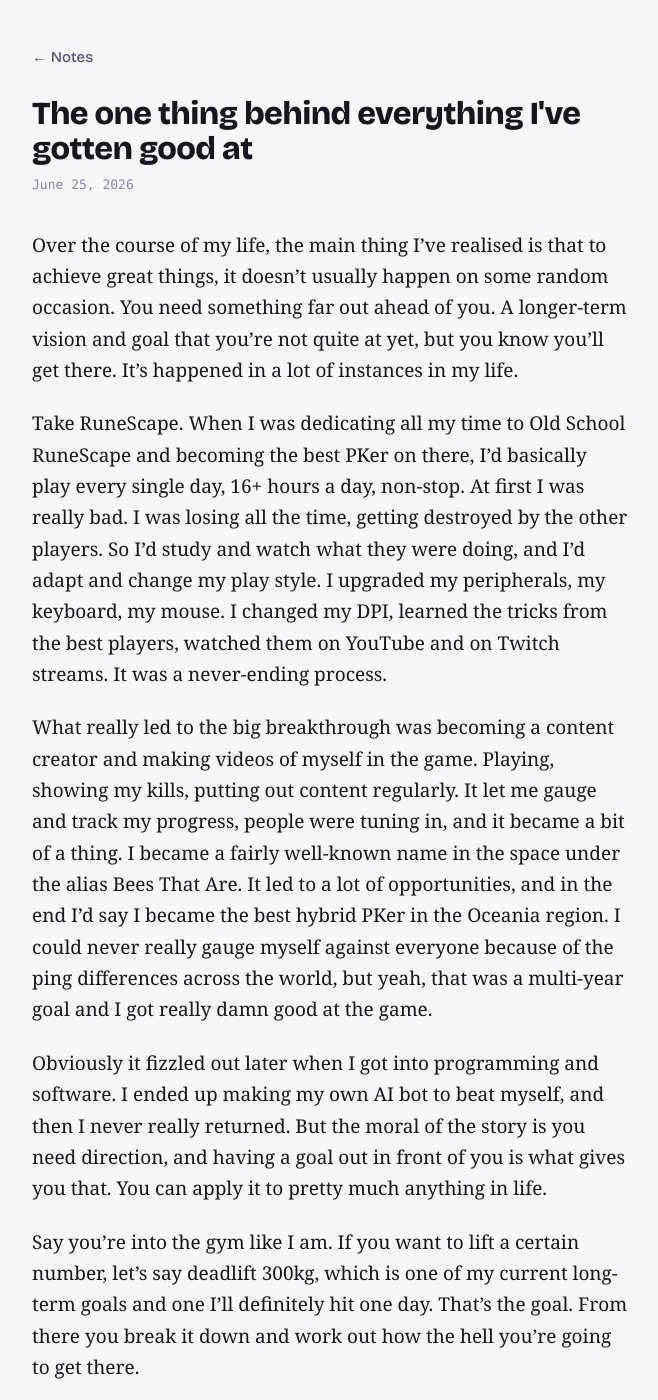
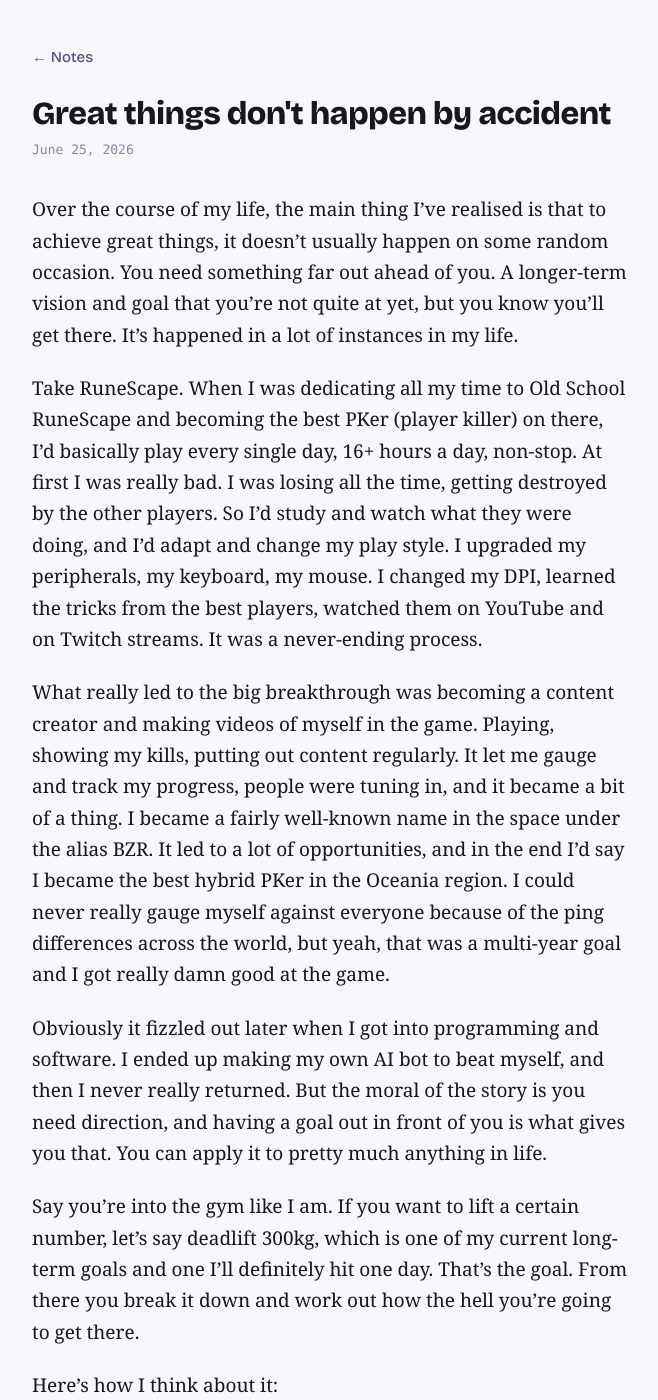
Before and after one commit to PeterP22/peterp22.github.io, a Jekyll site: the page built from _posts/2026-06-25-great-things-dont-happen-by-accident.md, in a window 1280 px wide and 1400 px high. Shown: the whole window, without its empty margins (310-968 px from the left). Built offline with Jekyll 4.4.1, drawn with Linux system fonts in a browser that asks for light colours.

Commit message:
First post: revert to 'Great things don't happen by accident' title, fix handle to BZR, clarify PKer

```diff
--- a/_posts/2026-06-25-the-one-thing-behind-getting-good.md
+++ b/_posts/2026-06-25-great-things-dont-happen-by-accident.md
@@ -1,13 +1,13 @@
 ---
-title: "The one thing behind everything I've gotten good at"
+title: "Great things don't happen by accident"
 date: 2026-06-25
 ---
 
 Over the course of my life, the main thing I've realised is that to achieve great things, it doesn't usually happen on some random occasion. You need something far out ahead of you. A longer-term vision and goal that you're not quite at yet, but you know you'll get there. It's happened in a lot of instances in my life.
 
-Take RuneScape. When I was dedicating all my time to Old School RuneScape and becoming the best PKer on there, I'd basically play every single day, 16+ hours a day, non-stop. At first I was really bad. I was losing all the time, getting destroyed by the other players. So I'd study and watch what they were doing, and I'd adapt and change my play style. I upgraded my peripherals, my keyboard, my mouse. I changed my DPI, learned the tricks from the best players, watched them on YouTube and on Twitch streams. It was a never-ending process.
+Take RuneScape. When I was dedicating all my time to Old School RuneScape and becoming the best PKer (player killer) on there, I'd basically play every single day, 16+ hours a day, non-stop. At first I was really bad. I was losing all the time, getting destroyed by the other players. So I'd study and watch what they were doing, and I'd adapt and change my play style. I upgraded my peripherals, my keyboard, my mouse. I changed my DPI, learned the tricks from the best players, watched them on YouTube and on Twitch streams. It was a never-ending process.
 
-What really led to the big breakthrough was becoming a content creator and making videos of myself in the game. Playing, showing my kills, putting out content regularly. It let me gauge and track my progress, people were tuning in, and it became a bit of a thing. I became a fairly well-known name in the space under the alias Bees That Are. It led to a lot of opportunities, and in the end I'd say I became the best hybrid PKer in the Oceania region. I could never really gauge myself against everyone because of the ping differences across the world, but yeah, that was a multi-year goal and I got really damn good at the game.
+What really led to the big breakthrough was becoming a content creator and making videos of myself in the game. Playing, showing my kills, putting out content regularly. It let me gauge and track my progress, people were tuning in, and it became a bit of a thing. I became a fairly well-known name in the space under the alias BZR. It led to a lot of opportunities, and in the end I'd say I became the best hybrid PKer in the Oceania region. I could never really gauge myself against everyone because of the ping differences across the world, but yeah, that was a multi-year goal and I got really damn good at the game.
 
 Obviously it fizzled out later when I got into programming and software. I ended up making my own AI bot to beat myself, and then I never really returned. But the moral of the story is you need direction, and having a goal out in front of you is what gives you that. You can apply it to pretty much anything in life.
 
```
